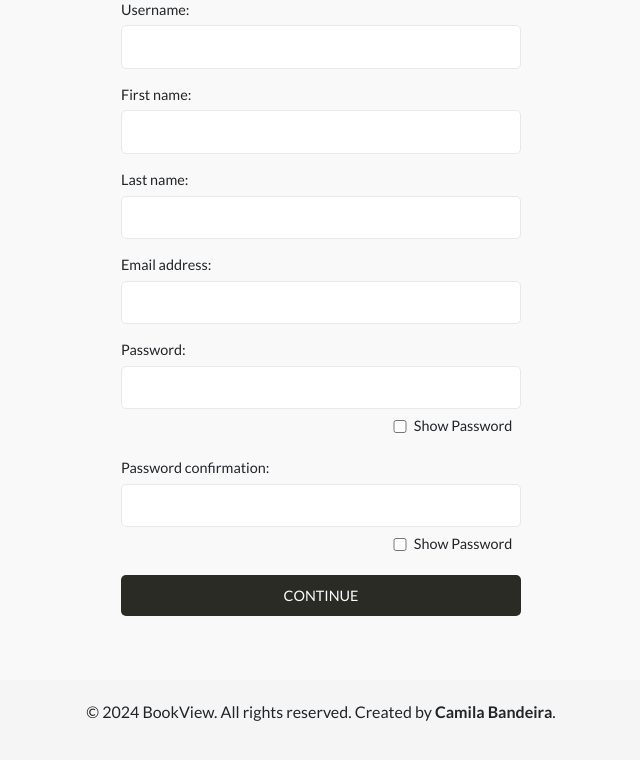
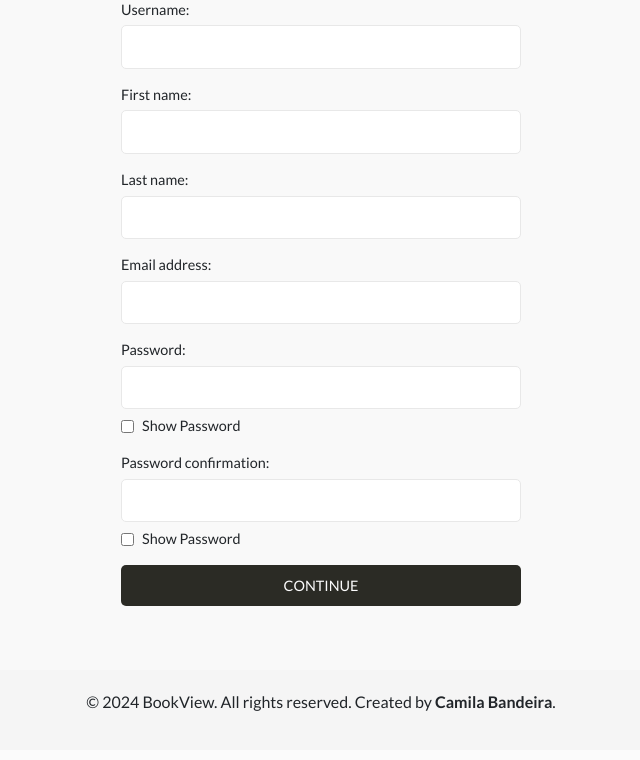
Before and after one commit to camilabandeira/BookViewC, a Django app: page /signup/ in a window 1280 px wide. Shown: the part 251-1011 px from the top of the page, without its empty margins (319-959 px from the left). After the commit the page ends 962 px from the top, so only its background shows below. Run offline with Django 4.2, Linux system fonts and the light colour scheme; some web fonts are replaced.

Commit message:
Refactor signup page CSS for improved layout and responsiveness

```diff
--- a/static/css/signup.css
+++ b/static/css/signup.css
@@ -63,21 +63,34 @@
 .show-password-container {
     display: flex;
     align-items: center;
+    gap: 0.5rem;
     margin-top: 0.375rem;
 }
 
-.show-password-container input,
-label {
-    position: relative;
-}
-
 .show-password-container input {
-    left: 11.2rem;
-    bottom: 0.125rem;
+    position: static;
+    width: auto;
 }
 
 .show-password-container label {
+    position: static;
+    margin-bottom: 0;
     width: 100%;
-    left: 5.8rem;
+}
 
+
+@media screen and (max-width: 425px) {
+    .signup_page-container {
+        padding: 2rem;
+
+    }
+
+    .signup_page-form {
+        width: 100%;
+        padding: 1rem;
+    }
+
+    .show-password-container {
+        justify-content: flex-start;
+    }
 }
```
